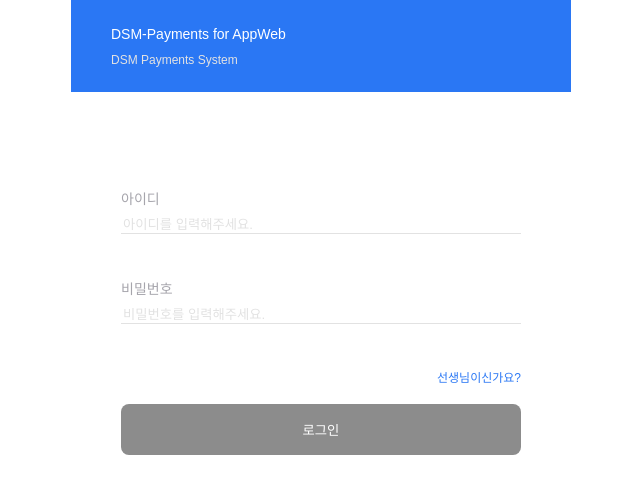
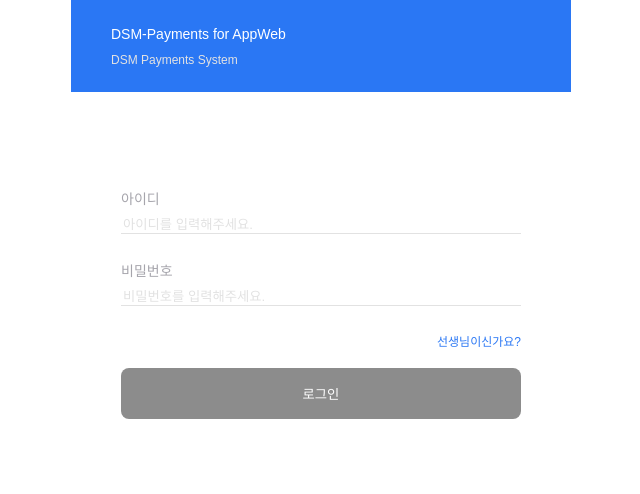
Before and after one commit to potatovllage/dsm-payments-client, a React (Create React App) app: page /login in a window 1280 px wide. Shown: the top 494 px of the page, without its empty margins (319-959 px from the left). Built offline with nearby package versions, Linux system fonts and the light colour scheme; a web font is replaced by a local one.

Commit message:
style(login) : margin-bottom 40px -> 30px

```diff
--- a/src/components/login/LoginInput.tsx
+++ b/src/components/login/LoginInput.tsx
@@ -22,7 +22,7 @@ const InputWrap = styled.label`
   display: block;
   width: 80%;
   max-width: 500px;
-  margin-bottom: 48px;
+  margin-bottom: 30px;
   padding-top: 24px;
   border-bottom: 1px solid #e2e2e2;
   transition: all 300ms;
```
